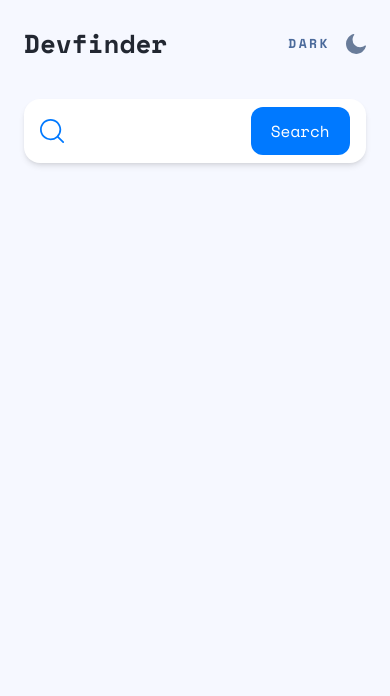
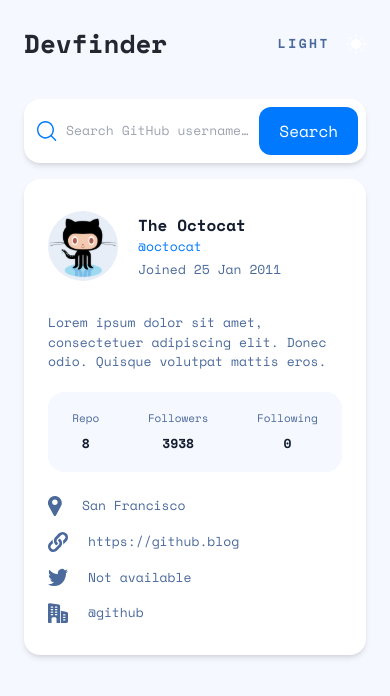
Before and after one commit to JulianaVelasques/github-search-app, a React (Vite) app: page / in a window 390 px wide. Shown: the top 696 px of the page. Built offline with nearby package versions, Linux system fonts and the light colour scheme.

Commit message:
feat: add dark and light mode; finish styling the mobile layout

```diff
--- a/src/components/Header.tsx
+++ b/src/components/Header.tsx
@@ -1,17 +1,48 @@
+import { useState } from 'react';
 import Moon from '../assets/icon-moon.svg';
+import Sun from '../assets/icon-sun.svg';
 
 export function Header() {
+  const [mode, setMode] = useState('');
+
+  const changeMode = () => {
+    if (
+      localStorage.theme === 'dark' ||
+      (!('theme' in localStorage) &&
+        window.matchMedia('(prefers-color-scheme: dark)').matches)
+    ) {
+      document.documentElement.classList.add('dark');
+      localStorage.theme = 'light';
+      setMode(localStorage.theme);
+    } else if (localStorage.theme === 'light') {
+      document.documentElement.classList.remove('dark');
+      localStorage.theme = 'dark';
+      setMode(localStorage.theme);
+    }
+  };
+
   return (
-    <header className="flex justify-between items-center mb-9">
-      <h1 className="text-primary-font-dark font-bold text-[26px] ">
+    <header className="flex justify-between items-center mb-9 ">
+      <h1 className="text-primary-font-dark dark:text-white font-bold text-[26px] ">
         Devfinder
       </h1>
 
-      <div className="flex items-center gap-4">
-        <p className="text-[13px] font-bold tracking-[2.5px] text-secondary-font-grey">
-          DARK
-        </p>
-        <img src={Moon} alt="moon icon" />
+      <div className="flex items-center gap-4" onClick={changeMode}>
+        {mode === 'dark' ? (
+          <>
+            <p className="text-[13px] font-bold tracking-[2.5px] text-secondary-font-grey">
+              DARK
+            </p>{' '}
+            <img src={Moon} alt="moon icon" />
+          </>
+        ) : (
+          <>
+            <p className="text-[13px] font-bold tracking-[2.5px] text-secondary-font-grey dark:text-white ">
+              LIGHT
+            </p>{' '}
+            <img src={Sun} alt="sun icon" />
+          </>
+        )}
       </div>
     </header>
   );
--- /dev/null
+++ b/src/components/Links.tsx
@@ -0,0 +1,30 @@
+import Location from '../assets/icon-location.svg';
+import Company from '../assets/icon-company.svg';
+import Website from '../assets/icon-website.svg';
+import Twitter from '../assets/icon-twitter.svg';
+
+export function Links() {
+  return (
+    <div className="text-secondary-font-grey dark:text-white">
+      <div className="flex gap-5 mt-6">
+        <img src={Location} alt="" />
+        <p>San Francisco</p>
+      </div>
+
+      <div className="flex gap-5  mt-4">
+        <img src={Website} alt="" />
+        <a href="https://github.blog">https://github.blog</a>
+      </div>
+
+      <div className="flex gap-5  mt-4">
+        <img src={Twitter} alt="" />
+        <a href="">Not available</a>
+      </div>
+
+      <div className="flex gap-5  mt-4">
+        <img src={Company} alt="" />
+        <p>@github</p>
+      </div>
+    </div>
+  );
+}
--- a/src/components/ProfileCard.tsx
+++ b/src/components/ProfileCard.tsx
@@ -1,7 +1,57 @@
+import Profile from '../assets/profile.svg';
+import { Links } from './Links';
+
 export function ProfileCard() {
   return (
-    <div>
-      <h1>profile</h1>
+    <div className="bg-white dark:bg-back-dark-mode shadow-md rounded-2xl px-6 py-8 text-[13px]">
+      <div className="flex justify-start items-center gap-5 mb-8">
+        <img src={Profile} alt="" />
+
+        <div>
+          <p className="font-bold text-base text-dark-mode  dark:text-white ">
+            The Octocat
+          </p>
+          <p className="text-tertiary-blue mb-1">@octocat</p>
+
+          <p className="text-secondary-font-grey  dark:text-white ">
+            Joined 25 Jan 2011
+          </p>
+        </div>
+      </div>
+
+      <div>
+        <p className="text-secondary-font-grey  dark:text-white  mb-5">
+          Lorem ipsum dolor sit amet, consectetuer adipiscing elit. Donec odio.
+          Quisque volutpat mattis eros.
+        </p>
+      </div>
+
+      <div className="flex items-center justify-around bg-light-mode dark:bg-dark-mode rounded-2xl py-[18px]">
+        <div className="flex flex-col justify-center items-center gap-2">
+          <p className="text-[11px] text-secondary-font-grey dark:text-white">
+            Repo
+          </p>
+          <p className="text-dark-mode dark:text-white font-bold">8</p>
+        </div>
+
+        <div className="flex flex-col justify-center items-center gap-2">
+          <p className="text-[11px] text-secondary-font-grey dark:text-white">
+            Followers
+          </p>
+          <p className="text-dark-mode dark:text-white font-bold">3938</p>
+        </div>
+
+        <div className="flex flex-col justify-center items-center gap-2">
+          <p className="text-[11px] text-secondary-font-grey dark:text-white">
+            Following
+          </p>
+          <p className="text-dark-mode dark:text-white font-bold">0</p>
+        </div>
+      </div>
+
+      <div>
+        <Links />
+      </div>
     </div>
   );
 }
--- a/src/components/Search.tsx
+++ b/src/components/Search.tsx
@@ -2,10 +2,15 @@
 
 export function Search() {
   return (
-    <div className="bg-white flex justify-around items-center rounded-2xl py-2 px-4 shadow-md">
-      <img src={SearchIcon} alt="seach icon" />
+    <div className=" bg-white dark:bg-back-dark-mode flex justify-around items-center rounded-2xl py-2 pr-[0.2rem] pl-2 shadow-md mb-4">
+      <img src={SearchIcon} alt="seach icon" width={20} />
 
-      <input className="w-[184px]" type="text" name="search" />
+      <input
+        className="w-[184px] focus:outline-none text-[13px] dark:bg-back-dark-mode"
+        type="text"
+        name="search"
+        placeholder="Search GitHub username…"
+      />
 
       <button className="bg-tertiary-blue text-white rounded-xl px-5 py-3">
         Search
--- a/src/pages/Home.tsx
+++ b/src/pages/Home.tsx
@@ -1,4 +1,5 @@
 import { Header } from '../components/Header';
+import { ProfileCard } from '../components/ProfileCard';
 import { Search } from '../components/Search';
 
 export function Home() {
@@ -6,6 +7,7 @@
     <div>
       <Header />
       <Search />
+      <ProfileCard />
     </div>
   );
 }
--- a/src/styles/global.css
+++ b/src/styles/global.css
@@ -3,5 +3,5 @@
 @tailwind utilities;
 
 body {
-  @apply bg-light-mode;
+  @apply bg-light-mode dark:bg-dark-mode;
 }
--- a/tailwind.config.cjs
+++ b/tailwind.config.cjs
@@ -3,6 +3,7 @@
 const defaultTheme = require('tailwindcss/defaultTheme');
 
 module.exports = {
+  darkMode: 'class',
   content: ['./index.html', './src/**/*.{js,ts,jsx,tsx,css}'],
   theme: {
     extend: {
@@ -12,6 +13,7 @@
         'primary-font-dark': '#222731',
         'secondary-font-grey': '#4B6A9B',
         'tertiary-blue': '#0079FF',
+        'back-dark-mode': '#1E2A47',
       },
       fontFamily: {
         'space-mono': ['Space Mono', ...defaultTheme.fontFamily.sans],
```
Also changed, not shown: src/assets/profile.svg (added).
